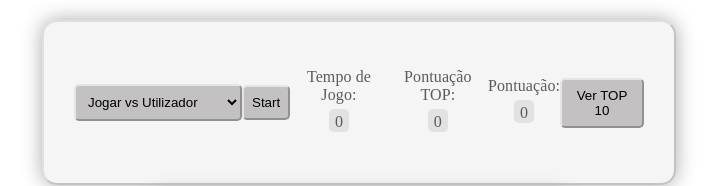
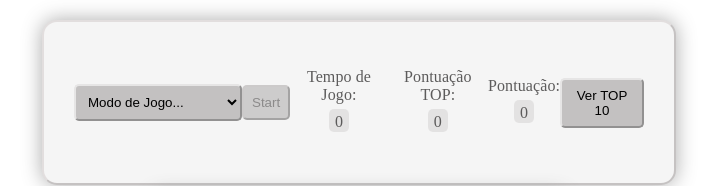
Before and after one commit to Marinelasuelly/LS-TP-Tic-Tac-Toe, a React (Create React App) app in the folder tic-tac-toe/: page / in a window 1280 px wide. Shown: the top 186 px of the page, without its empty margins (281-998 px from the left). Built offline with nearby package versions, Linux system fonts and the light colour scheme.

Commit message:
Update control-panel.component.jsx

```diff
--- a/tic-tac-toe/src/components/control-panel/control-panel.component.jsx
+++ b/tic-tac-toe/src/components/control-panel/control-panel.component.jsx
@@ -1,26 +1,39 @@
 import "./control-panel.css"
 
-import React from "react"
+import React, { useState } from "react"
 
-function ControlPanel(){
-    function nome(){
-        if (document.getElementById("vs").value === "vsUtilizador"){
-            let nome1 = prompt("Nome do primeiro jogador:");
-            let nome2 = prompt("Nome do segundo jogador:");
+function ControlPanel({onStarClick, gameStart}){
+
+    const [mode, setMode] = useState("none");
+    const handleSetMode = () =>{
+        const value = document.getElementById("vs").value;
+        switch (value){
+            case "none":
+                setMode("none");
+                break;
+
+            case "vsUtilizador":
+                setMode("vsUtilizador");
+                break;
+
+            case "vsComputador":
+                setMode("vsComputador");
+                break;
         }
-        else{
-            let nome1 = prompt("Nome do jogador:");
-        }
+
+
     }
+
     return(
         <section id="panel-control">
 
-            <select name="vs" id="vs">
-            <option value="vsUtilizador">Jogar vs Utilizador</option>
-            <option value="vsComputador">Jogar vs Computador</option>
+            <select name="vs" id="vs" onChange={handleSetMode} disabled={gameStart}>
+                <option value= "none"> Modo de Jogo...</option>
+                <option value="vsUtilizador" >Jogar vs Utilizador</option>
+                <option value="vsComputador" >Jogar vs Computador</option>
             </select>
 
-            <button type="button" id="btPlay" onClick={nome}>Start</button>
+            <button type="button" id="btPlay" onClick={onStarClick} disabled = {mode == "none"? true : false}>Start</button>
 
             <dl className="list-item">
                 <dt>Tempo de Jogo:</dt>
```
